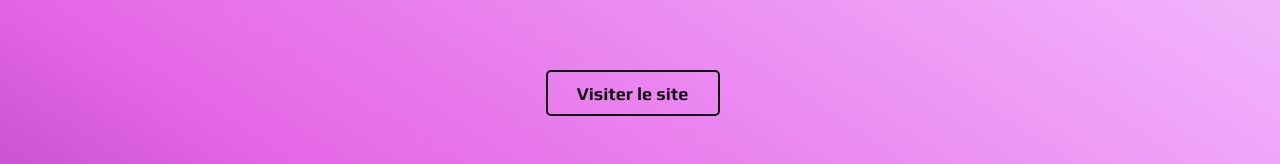
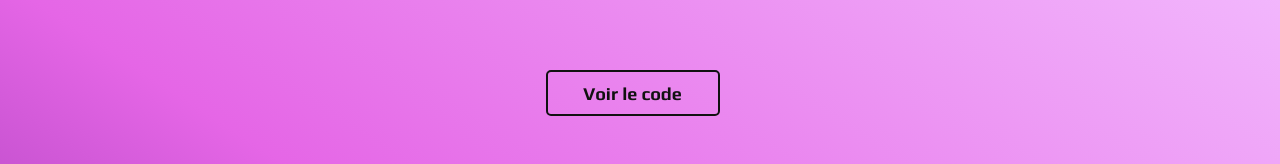
Before and after one commit to AmaryllisPittin/AmaDev-Portfolio, a React (Create React App) app: page /realisation/598a5d8a-e2ae-4acf-801f-82a497a9cf0d in a window 1280 px wide. Shown: the part 323-487 px from the top of the page. Built offline with nearby package versions, Linux system fonts and the light colour scheme.

Commit message:
accès au code githhub corrigé

```diff
--- a/src/pages/PageRealisation.jsx
+++ b/src/pages/PageRealisation.jsx
@@ -12,15 +12,18 @@ const PageRealisation = () => {
     return <NotFound />;
   }
 
+  const isGitHubLink = item.url.includes("github.com");
+  const linkText = isGitHubLink ? "Voir le code" : "Visiter le site";
+
   return (
     <div className="realisation-container">
       <h1 className="realisation-title">{item.title}</h1>
-      <a href={item.url} target="blank" className="realisation-link">Visiter le site</a>
+      <a href={item.url} target="_blank" rel="noopener noreferrer" className="realisation-link">{linkText}</a>
       <Tags />
-          <p className="description-p">{item.description1}</p>
-          <p className="description-p">{item.description2}</p>
-          <p className="description-p last-p">{item.description3}</p>
-      </div>
+      <p className="description-p">{item.description1}</p>
+      <p className="description-p">{item.description2}</p>
+      <p className="description-p last-p">{item.description3}</p>
+    </div>
   );
 };
 
```
